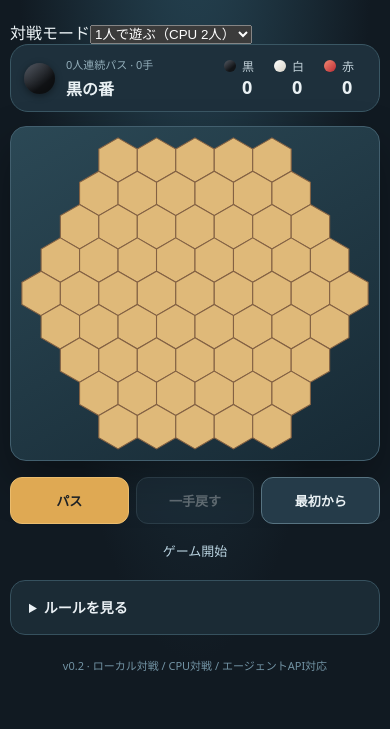
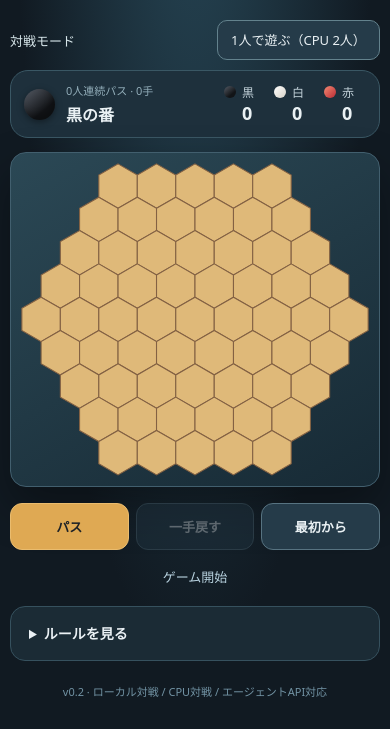
Before and after one commit to nao70161994/three-color-go, a website with bundled scripts: page index.html in a window 390 px wide. Shown: the part 118-847 px from the top of the page. Built offline with nearby package versions, Linux system fonts and the light colour scheme.

Commit message:
Style the mobile-friendly match mode selector

```diff
--- a/src/style.css
+++ b/src/style.css
@@ -31,3 +31,8 @@ button.primary{background:#dfa953;color:#1e2226;border-color:#eabc6e}button.prim
 .rules summary{cursor:pointer;font-weight:800;color:#ebf1f5;font-size:14px}.rules ul{padding-left:21px}
 footer{text-align:center;font-size:11px;color:#7293a4;margin-top:22px}
 @media(max-width:500px){.app{padding:16px 10px 30px}.status{padding:11px 13px}.counts{gap:8px}.turn strong{font-size:16px}.count strong{font-size:18px}.boardPanel{padding:4px;border-radius:16px}.actions{gap:7px}button{padding:13px 5px;font-size:13px}}
+
+.settings{display:flex;align-items:center;justify-content:flex-end;gap:10px;margin-bottom:10px;font-size:13px;color:#d7e6ea}
+.settings select{appearance:none;color:#eaf1f4;background:#253b49;border:1px solid #63828d;border-radius:10px;padding:10px 13px;font:inherit;max-width:100%;cursor:pointer}
+.settings select:focus-visible{outline:2px solid #eabc6e;outline-offset:2px}
+@media(max-width:500px){.settings{justify-content:space-between}.settings select{font-size:13px;max-width:75%}}
```
